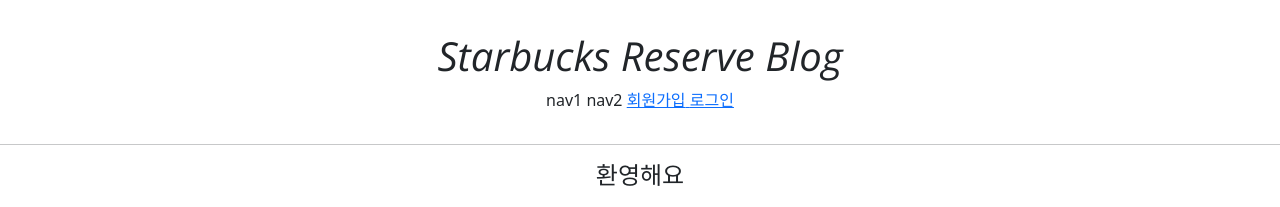
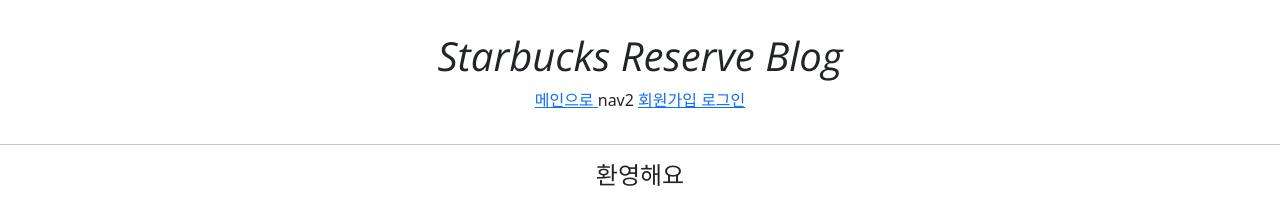
Before and after one commit to JoeUnsung/django_pinterest_app, a Django app: page /account/create/ in a window 1280 px wide. Shown: the top 207 px of the page. Run offline with Django 3.2, Linux system fonts and the light colour scheme; some libraries are stand-ins or nearby versions.

Commit message:
feat: 헤더수정 (메인 바로가기 추가)

```diff
--- a/acountapp/templates/temp_header.html
+++ b/acountapp/templates/temp_header.html
@@ -5,7 +5,9 @@
         <h1> Starbucks Reserve Blog </h1>
     </div>
     <div>
-        <span>nav1</span>
+        <a href="{% url 'accountapp:main_view' %}">
+            <span>메인으로</span>
+        </a>
         <span>nav2</span>
         <a href="{% url 'accountapp:create_user' %}">
             <span>회원가입</span>
```
